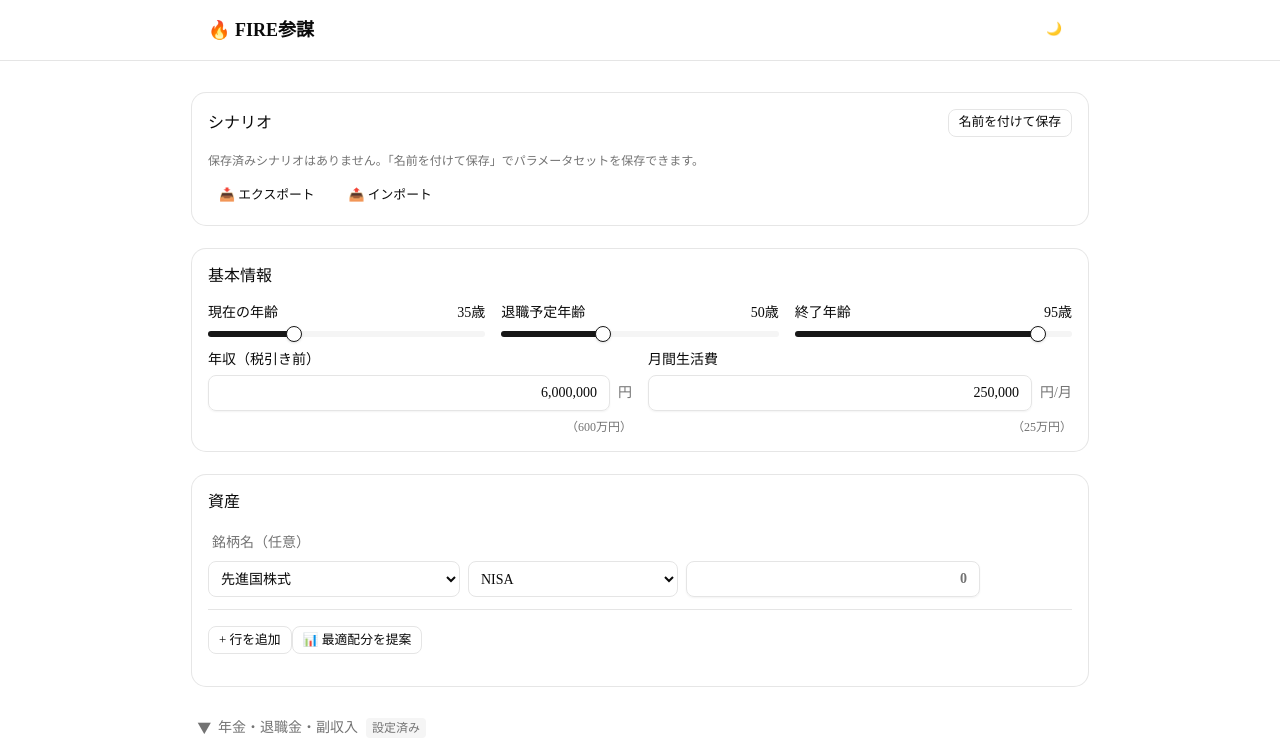
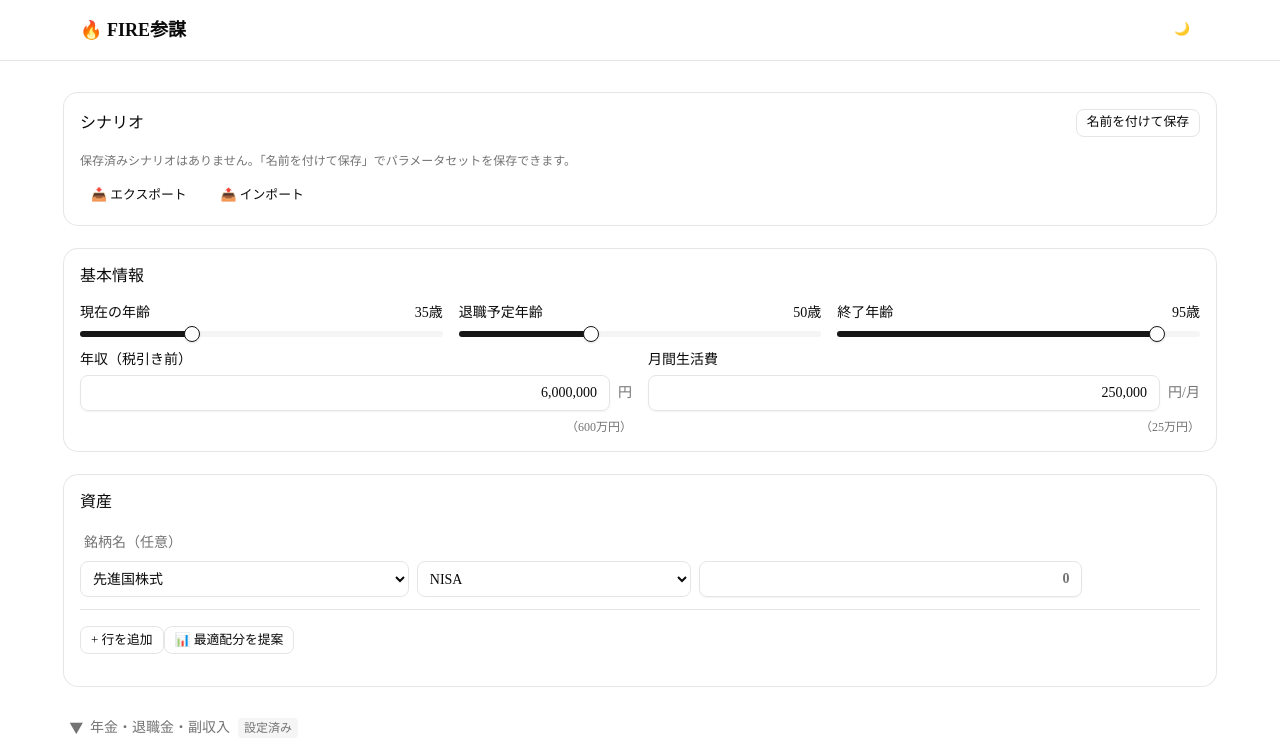
Before and after one commit to akiyoshi/fire-sanbo, a React (Vite) app: page / in a window 1280 px wide. Shown: the top 744 px of the page. Built offline with nearby package versions, Linux system fonts and the light colour scheme.

Commit message:
fix(design): D5 Results画面をlg:2カラム化
- Results: lg:grid-cols-2 で左(チャート+What-if) / 右(税金+処方箋+取り崩し)
- App/Wizard/Results: max-w-4xl → max-w-6xl でワイドスクリーン対応
- Wizard は max-w-4xl lg:max-w-6xl で段階的拡大

```diff
--- a/src/App.tsx
+++ b/src/App.tsx
@@ -59,7 +59,7 @@ export default function App() {
   return (
     <div className="min-h-screen bg-background">
       <header className="border-b">
-        <div className="max-w-4xl mx-auto px-4 py-3 flex items-center justify-between">
+        <div className="max-w-6xl mx-auto px-4 py-3 flex items-center justify-between">
           <h1
             className="text-lg font-bold cursor-pointer"
             onClick={() => setState({ phase: "input" })}
@@ -105,7 +105,7 @@ export default function App() {
       </main>
 
       <footer className="border-t mt-auto">
-        <div className="max-w-4xl mx-auto px-4 py-3 text-center text-xs text-muted-foreground">
+        <div className="max-w-6xl mx-auto px-4 py-3 text-center text-xs text-muted-foreground">
           FIRE参謀はシミュレーションツールです。投資判断はご自身の責任で行ってください。
         </div>
       </footer>
--- a/src/components/results.tsx
+++ b/src/components/results.tsx
@@ -215,7 +215,7 @@ export function Results({ initialForm, initialResult, worker, onBack }: ResultsP
   }, [result.successRate, initialResult.successRate]);
 
   return (
-    <div className="w-full max-w-4xl mx-auto space-y-6">
+    <div className="w-full max-w-6xl mx-auto space-y-6">
       {/* 成功確率 */}
       <Card>
         <CardContent className="pt-6 relative">
@@ -231,6 +231,10 @@ export function Results({ initialForm, initialResult, worker, onBack }: ResultsP
         </CardContent>
       </Card>
 
+      {/* 2カラムレイアウト: lg以上 */}
+      <div className="lg:grid lg:grid-cols-2 lg:gap-6 space-y-6 lg:space-y-0">
+        {/* 左カラム: チャート + What-if */}
+        <div className="space-y-6">
           {/* ファンチャート */}
           <Card>
             <CardHeader>
@@ -321,7 +325,10 @@ export function Results({ initialForm, initialResult, worker, onBack }: ResultsP
               </div>
             </CardContent>
           </Card>
+        </div>
 
+        {/* 右カラム: 処方箋 + 取り崩し + 税金 */}
+        <div className="space-y-6">
           {/* 税金ブレイクダウン */}
           <Card>
             <CardContent className="pt-6">
@@ -350,6 +357,8 @@ export function Results({ initialForm, initialResult, worker, onBack }: ResultsP
               </p>
             </CardContent>
           </Card>
+        </div>
+      </div>
 
       <div className="flex justify-center">
         <Button variant="outline" onClick={onBack}>
--- a/src/components/wizard.tsx
+++ b/src/components/wizard.tsx
@@ -73,7 +73,7 @@ export function Wizard({ onComplete }: WizardProps) {
   const validationError = validate();
 
   return (
-    <div className="w-full max-w-4xl mx-auto space-y-6">
+    <div className="w-full max-w-4xl lg:max-w-6xl mx-auto space-y-6">
       <ScenarioSection
         form={form}
         setForm={setForm}
```
Lines whose indentation alone changed are shown as unchanged.
